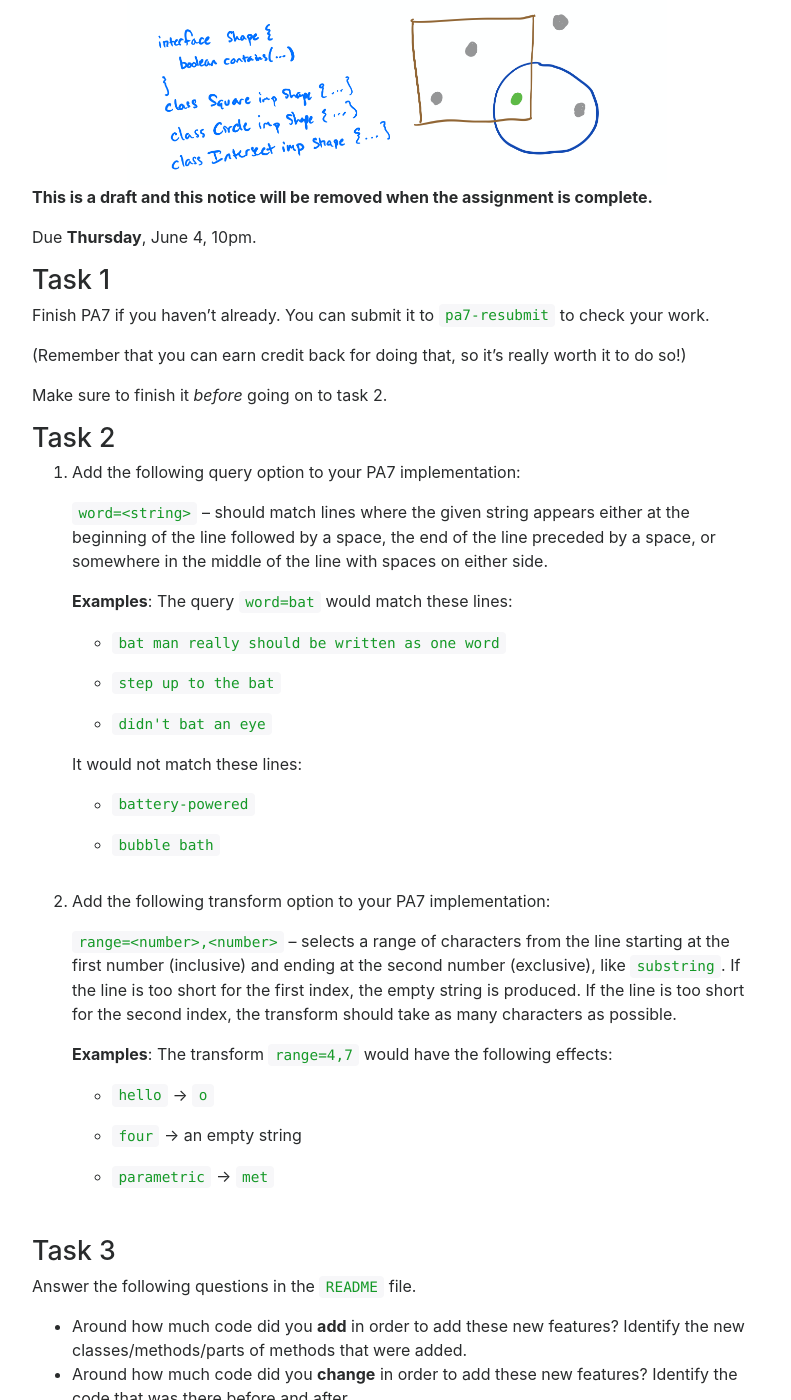
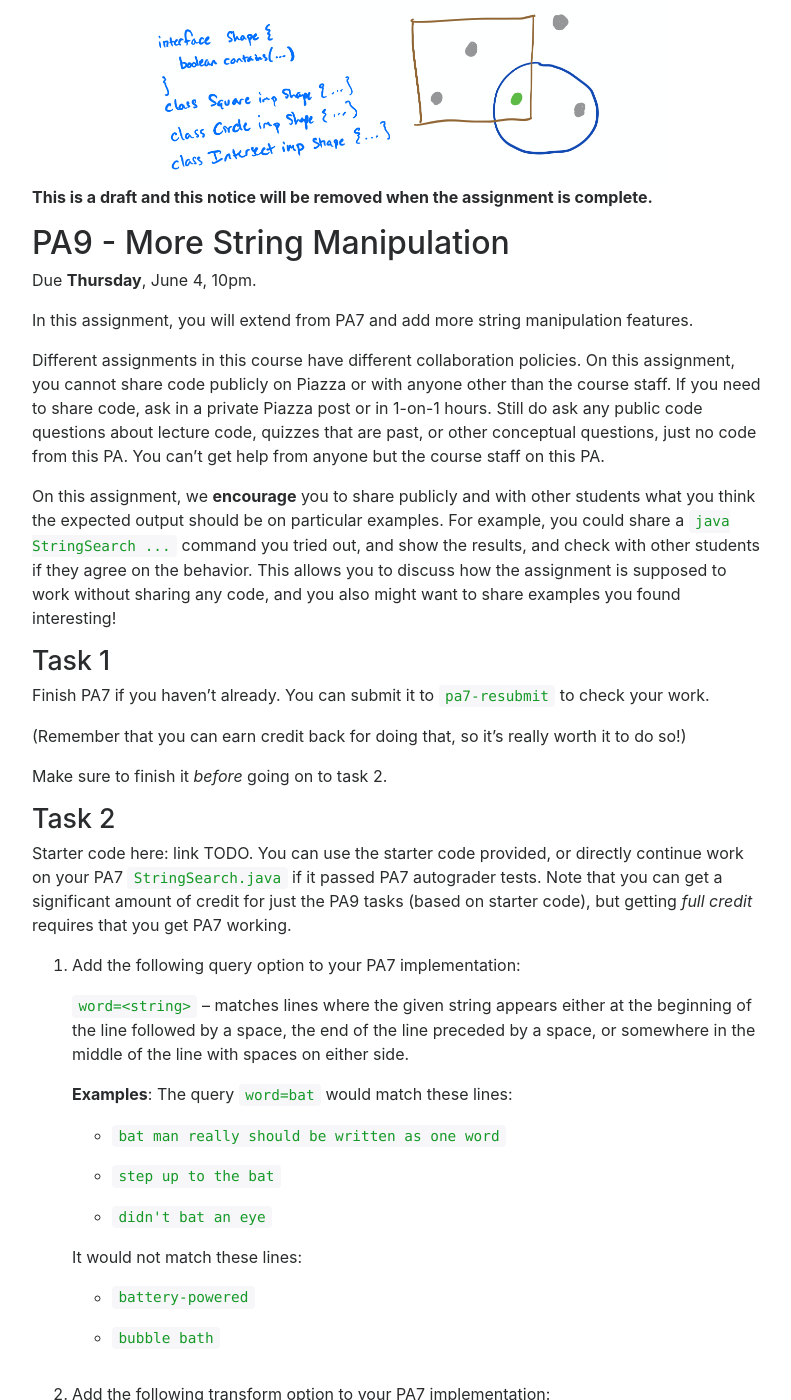
Before and after one commit to ucsd-cse11-s20/ucsd-cse11-s20.github.io, a Jekyll site: the page built from pa9/index.md, in a window 1280 px wide and 1400 px high. Shown: the whole window, without its empty margins (243-1034 px from the left). Built offline with Jekyll 4.4.1, drawn with Linux system fonts in a browser that asks for light colours; nearby versions of some CDN libraries; some of the changed text lies outside the part shown.

Commit message:
Update index.md

```diff
--- a/pa9/index.md
+++ b/pa9/index.md
@@ -7,7 +7,27 @@ doodle: "/doodle.png"
 **This is a draft and this notice will be removed when the assignment is
 complete.**
 
+# PA9 - More String Manipulation
 Due **Thursday**, June 4, 10pm.
+
+In this assignment, you will extend from PA7 and add more string manipulation
+features.
+
+Different assignments in this course have different collaboration policies.
+On this assignment, you cannot share code publicly on Piazza or with anyone
+other than the course staff. If you need to share code, ask in a private
+Piazza post or in 1-on-1 hours. Still do ask any public code questions about
+lecture code, quizzes that are past, or other conceptual questions, just no
+code from this PA. You can't get help from anyone but the course staff on
+this PA.
+
+On this assignment, we **encourage** you to share publicly and with other
+students what you think the expected output should be on particular examples.
+For example, you could share a `java StringSearch ...` command you tried out,
+and show the results, and check with other students if they agree on the
+behavior. This allows you to discuss how the assignment is supposed to work
+without sharing any code, and you also might want to share examples you found
+interesting!
 
 ## Task 1
 
@@ -20,10 +40,14 @@ it to do so!)
 Make sure to finish it _before_ going on to task 2.
 
 ## Task 2
+Starter code here: link TODO. You can use the starter code provided, or directly
+continue work on your PA7 `StringSearch.java` if it passed PA7 autograder tests.
+Note that you can get a significant amount of credit for just the PA9 tasks (based
+on starter code), but getting _full credit_ requires that you get PA7 working.
 
 1. Add the following query option to your PA7 implementation:
 
-    `word=<string>` – should match lines where the given string appears either
+    `word=<string>` – matches lines where the given string appears either
     at the beginning of the line followed by a space, the end of the line
     preceded by a space, or somewhere in the middle of the line with spaces on
     either side.
@@ -65,3 +89,8 @@ Identify the code that was there before and after.
 describe those changes as well.
 
 ## Submission
+
+Submit your `StringSearch.java` to `pa9` on Gradescope. There will be an
+autograder available while the assignment is out, and we will also give you
+feedback on your code after submission. Note that to graders' bandwidth and
+the grading of the two exams, we **do not have resubmission** on this PA.
```
